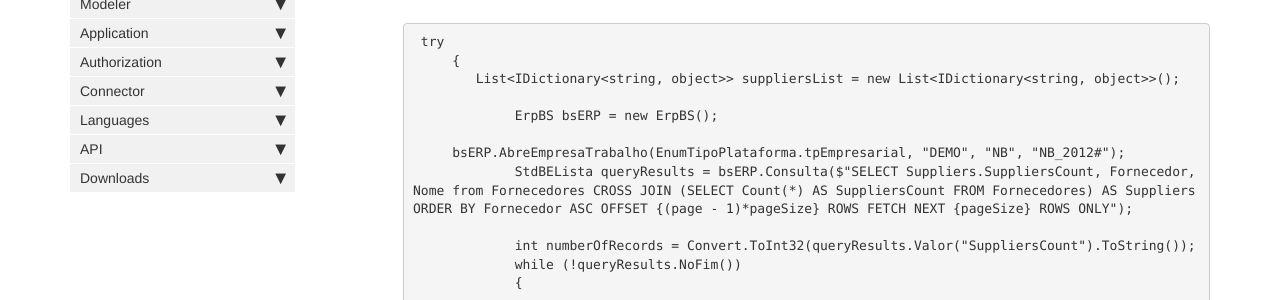
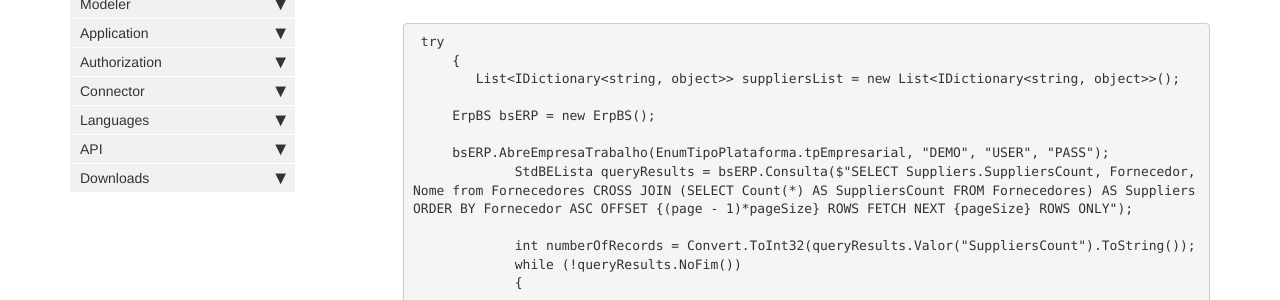
Before and after one commit to daniel8lopes/omnia3, a Jekyll site: the page built from docs/pages/omnia3/Tutorials/omnia3_multisystemconnectortutorial.md, in a window 1280 px wide and 1400 px high, scrolled down 1953 px. Shown: the part 226-526 px from the top of the window. Built offline with Jekyll 4.4.1, drawn with Linux system fonts in a browser that asks for light colours; nearby versions of some CDN libraries; comment, search, counter and statistics services are not loaded; some of the changed text lies outside the part shown.

Commit message:
Update omnia3_multisystemconnectortutorial.md

```diff
--- a/docs/pages/omnia3/Tutorials/omnia3_multisystemconnectortutorial.md
+++ b/docs/pages/omnia3/Tutorials/omnia3_multisystemconnectortutorial.md
@@ -70,9 +70,9 @@ This tutorial also requires an access to [Primavera ERP](https://pt.primaverabss
         {
         	List<IDictionary<string, object>> suppliersList = new List<IDictionary<string, object>>();
 
-                ErpBS bsERP = new ErpBS();
+		ErpBS bsERP = new ErpBS();
 
-		bsERP.AbreEmpresaTrabalho(EnumTipoPlataforma.tpEmpresarial, "DEMO", "NB", "NB_2012#");
+		bsERP.AbreEmpresaTrabalho(EnumTipoPlataforma.tpEmpresarial, "DEMO", "USER", "PASS");
                 StdBELista queryResults = bsERP.Consulta($"SELECT Suppliers.SuppliersCount, Fornecedor, Nome from Fornecedores CROSS JOIN (SELECT Count(*) AS SuppliersCount FROM Fornecedores) AS Suppliers ORDER BY Fornecedor ASC OFFSET {(page - 1)*pageSize} ROWS FETCH NEXT {pageSize} ROWS ONLY");
 
                 int numberOfRecords = Convert.ToInt32(queryResults.Valor("SuppliersCount").ToString());
```
